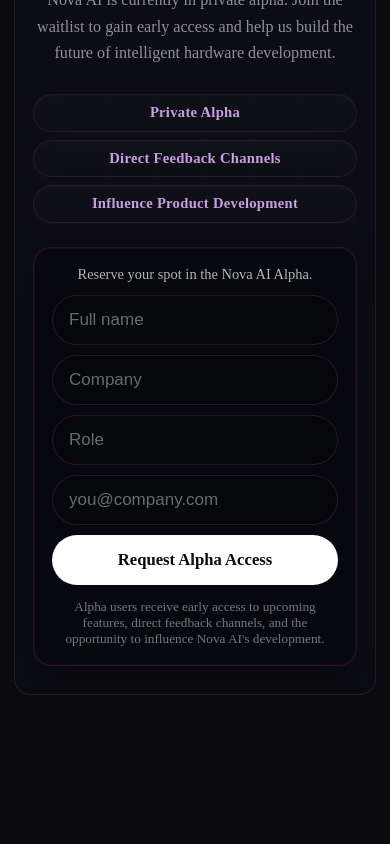
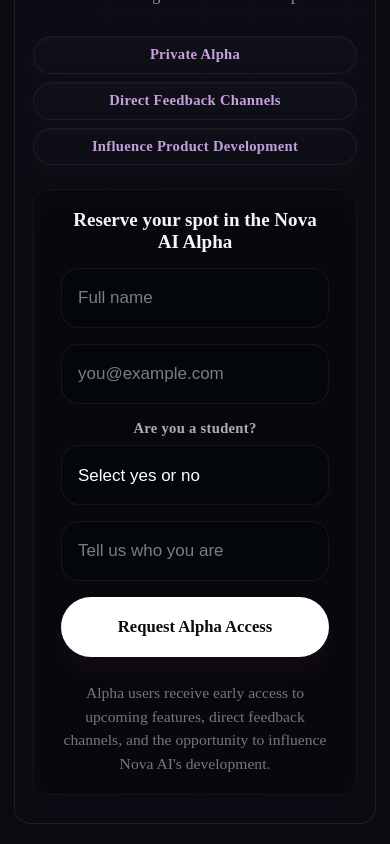
Before and after one commit to aldennoronha2228/nova.ai-landing-page-, a Next.js app: page / in a window 390 px wide. Shown: the part 4516-5360 px from the top of the page. Before the commit the page ends 5231 px from the top, so only its background shows below. Built offline with nearby package versions, Linux system fonts and the light colour scheme; no server answers.

Commit message:
Redesign alpha signup: single-column responsive form, spacing, and controls

```diff
--- a/pages/api/signup.ts
+++ b/pages/api/signup.ts
@@ -96,13 +96,13 @@
 const rememberSignup = async ({
   fullName,
   email,
-  company,
-  role,
+  student,
+  identity,
 }: {
   fullName: string
   email: string
-  company: string
-  role: string
+  student: string
+  identity: string
 }): Promise<{ duplicate: boolean; saved: boolean; docId?: string }> => {
   const normalizedEmail = normalizeEmail(email)
   const db = getAdminDb()
@@ -129,8 +129,8 @@
   await userRef.create({
     email: normalizedEmail,
     fullName,
-    company,
-    role,
+    student,
+    identity: student === 'no' ? identity : '',
     signupDate: FieldValue.serverTimestamp(),
     source: 'website',
     status: 'pending',
@@ -147,11 +147,11 @@
 
   const fullName = getStringField(req.body, 'fullName') || getStringField(req.body, 'name')
   const email = getEmailFromBody(req.body)
-  const company = getStringField(req.body, 'company')
-  const role = getStringField(req.body, 'role')
+  const student = getStringField(req.body, 'student')
+  const identity = getStringField(req.body, 'identity')
 
-  if (!fullName || !company || !role || !email) {
-    return res.status(400).json({ message: 'Please provide your full name, company, role, and a valid email address.' })
+  if (!fullName || !student || !email || (student === 'no' && !identity)) {
+    return res.status(400).json({ message: 'Please provide your full name, student status, and a valid email address.' })
   }
 
   if (!isValidEmail(email)) {
@@ -163,7 +163,7 @@
   const firstName = fullName.split(/\s+/)[0] || 'there'
 
   try {
-    const signup = await rememberSignup({ fullName, email, company, role })
+    const signup = await rememberSignup({ fullName, email, student, identity })
 
     if (signup.duplicate) {
       return res.status(409).json({
@@ -272,8 +272,8 @@
       message,
       fullName,
       email,
-      company,
-      role,
+      student,
+      identity: student === 'no' ? identity : '',
       saved: signup.saved,
       emailed: emailSent,
       duplicate: false,
--- a/src/App.tsx
+++ b/src/App.tsx
@@ -68,6 +68,7 @@
 function App() {
   const [menuOpen, setMenuOpen] = useState(false);
   const [isSubmittingAlpha, setIsSubmittingAlpha] = useState(false);
+  const [isStudent, setIsStudent] = useState<string>("");
   const [alphaStatus, setAlphaStatus] = useState<{
     type: "success" | "error";
     message: string;
@@ -165,11 +166,11 @@
     const form = event.currentTarget;
     const formData = new FormData(form);
     const fullName = String(formData.get("fullName") ?? "").trim();
-    const company = String(formData.get("company") ?? "").trim();
-    const role = String(formData.get("role") ?? "").trim();
+    const student = String(formData.get("student") ?? "").trim();
+    const identity = String(formData.get("identity") ?? "").trim();
     const email = String(formData.get("email") ?? "").trim();
 
-    if (!fullName || !company || !role || !email) {
+    if (!fullName || !student || !email || (student === "no" && !identity)) {
       setAlphaStatus({
         type: "error",
         message: alphaErrorMessage,
@@ -219,8 +220,8 @@
         transaction.set(userRef, {
           email: normalizedEmail,
           fullName,
-          company,
-          role,
+          student,
+          identity: student === "no" ? identity : "",
           signupDate: serverTimestamp(),
           source: "website",
           status: "pending",
@@ -233,9 +234,11 @@
         docId,
         email: normalizedEmail,
         collection: "alpha_users",
+        student,
       });
 
       form.reset();
+      setIsStudent("");
       setAlphaStatus({
         type: "success",
         message: alphaSuccessMessage,
@@ -942,10 +945,10 @@
             className="beta-form"
             onSubmit={handleAlphaSignup}
           >
-            <label className="beta-label" htmlFor="alpha-email">
-              Reserve your spot in the Nova AI Alpha.
-            </label>
-            <div className="beta-input-grid">
+              <div className="alpha-form-container">
+                <h3 className="beta-heading">Reserve your spot in the Nova AI Alpha</h3>
+
+                <div className="alpha-form-fields">
                   <input
                     id="alpha-fullName"
                     type="text"
@@ -953,31 +956,50 @@
                     placeholder="Full name"
                     required
                     disabled={isSubmittingAlpha}
+                    className="form-control"
                   />
-              <input
-                id="alpha-company"
-                type="text"
-                name="company"
-                placeholder="Company"
-                required
-                disabled={isSubmittingAlpha}
-              />
-              <input
-                id="alpha-role"
-                type="text"
-                name="role"
-                placeholder="Role"
-                required
-                disabled={isSubmittingAlpha}
-              />
+
                   <input
                     id="alpha-email"
                     type="email"
                     name="email"
-                placeholder="you@company.com"
+                    placeholder="you@example.com"
                     required
                     disabled={isSubmittingAlpha}
+                    className="form-control"
                   />
+
+                  <div className="beta-field-group">
+                    <label className="beta-field-label" htmlFor="alpha-student">
+                      Are you a student?
+                    </label>
+                    <select
+                      id="alpha-student"
+                      name="student"
+                      required
+                      disabled={isSubmittingAlpha}
+                      value={isStudent}
+                      onChange={(event) => setIsStudent(event.target.value)}
+                      className="form-control"
+                    >
+                      <option value="" disabled>
+                        Select yes or no
+                      </option>
+                      <option value="yes">Yes</option>
+                      <option value="no">No</option>
+                    </select>
+                  </div>
+
+                  <input
+                    id="alpha-identity"
+                    type="text"
+                    name="identity"
+                    placeholder={isStudent === "yes" ? "If not a student, tell us who you are" : "Tell us who you are"}
+                    required={isStudent === "no"}
+                    disabled={isSubmittingAlpha || isStudent === "yes"}
+                    className="form-control"
+                  />
+
                   <button
                     type="submit"
                     className="beta-submit"
@@ -985,7 +1007,7 @@
                   >
                     {isSubmittingAlpha ? "Sending..." : "Request Alpha Access"}
                   </button>
-            </div>
+
                   {alphaStatus ? (
                     <p
                       className={`beta-message beta-message-${alphaStatus.type}`}
@@ -994,11 +1016,14 @@
                       {alphaStatus.message}
                     </p>
                   ) : null}
+
                   <p className="beta-footnote">
                     Alpha users receive early access to upcoming features, direct
                     feedback channels, and the opportunity to influence Nova AI's
                     development.
                   </p>
+                </div>
+              </div>
           </form>
         </motion.div>
       </section>
--- a/src/index.css
+++ b/src/index.css
@@ -24,6 +24,7 @@
 html {
     scroll-behavior: smooth;
     font-size: 106.25%;
+    scrollbar-color: rgba(176, 48, 136, 0.7) rgba(8, 8, 13, 0.92);
 }
 
 body {
@@ -36,6 +37,29 @@
     align-items: center;
     padding: var(--page-gutter);
     min-height: 100dvh;
+}
+
+html::-webkit-scrollbar,
+body::-webkit-scrollbar {
+    width: 10px;
+    height: 10px;
+}
+
+html::-webkit-scrollbar-track,
+body::-webkit-scrollbar-track {
+    background: rgba(8, 8, 13, 0.92);
+}
+
+html::-webkit-scrollbar-thumb,
+body::-webkit-scrollbar-thumb {
+    background: linear-gradient(180deg, rgba(176, 48, 136, 0.92), rgba(118, 34, 92, 0.94));
+    border-radius: 999px;
+    border: 2px solid rgba(8, 8, 13, 0.92);
+}
+
+html::-webkit-scrollbar-thumb:hover,
+body::-webkit-scrollbar-thumb:hover {
+    background: linear-gradient(180deg, rgba(204, 81, 160, 0.96), rgba(145, 41, 108, 0.98));
 }
 
 .hero-viewport {
@@ -907,49 +931,139 @@
 }
 
 .beta-form {
-    background: rgba(10, 12, 18, 0.7);
-    border: 1px solid rgba(176, 48, 136, 0.22);
-    border-radius: 18px;
-    padding: 24px;
-    box-shadow:
-        0 20px 40px rgba(0, 0, 0, 0.35),
-        inset 0 0 0 1px rgba(176, 48, 136, 0.08);
+    position: relative;
+    background: linear-gradient(180deg, rgba(10,12,18,0.78), rgba(7,8,12,0.72));
+    border-radius: 20px;
+    padding: 40px;
+    overflow: visible;
+    box-shadow: 0 30px 80px rgba(12, 8, 20, 0.6), 0 8px 30px rgba(176,48,136,0.06) inset;
+}
+
+.beta-form::before {
+    content: "";
+    position: absolute;
+    inset: 0;
+    border-radius: inherit;
+    padding: 1px;
+    -webkit-mask: linear-gradient(#fff 0 0) content-box, linear-gradient(#fff 0 0);
+    -webkit-mask-composite: xor;
+    mask-composite: exclude;
+    pointer-events: none;
+    background: linear-gradient(90deg, rgba(176,48,136,0.14), rgba(200,120,180,0.08));
+    z-index: 0;
+}
+
+.beta-heading {
+    font-size: 1.36rem;
+    margin: 0 0 20px 0;
+    color: rgba(255,255,255,0.96);
+    font-weight: 700;
+    letter-spacing: -0.01em;
 }
 
 .beta-label {
     display: block;
-    font-size: 0.85rem;
+    font-size: 0.9rem;
     margin-bottom: 12px;
-    color: rgba(255, 255, 255, 0.7);
-}
-
-.beta-input-grid {
+    color: rgba(255, 255, 255, 0.78);
+}
+
+.alpha-grid {
     display: grid;
-    grid-template-columns: repeat(2, minmax(0, 1fr));
-    gap: 12px;
-}
-
-.beta-input-grid input,
-.beta-input-grid .beta-submit {
+    grid-template-columns: 1fr 360px;
+    gap: 24px;
+    align-items: start;
+}
+
+.alpha-col {
+    display: flex;
+    flex-direction: column;
+    gap: 16px;
+    z-index: 1;
+}
+
+.alpha-col-right .action-wrap {
+    display: flex;
+    align-items: center;
+    justify-content: flex-start;
+    margin-top: 8px;
+}
+
+.beta-field-group {
+    display: flex;
+    flex-direction: column;
+    gap: 8px;
+}
+
+.beta-field-label {
+    font-size: 0.78rem;
+    font-weight: 600;
+    letter-spacing: 0.02em;
+    color: rgba(255, 255, 255, 0.68);
+}
+
+.form-control {
     width: 100%;
-}
-
-.beta-input-grid input {
-    flex: 1;
-    padding: 12px 16px;
-    border-radius: 999px;
-    border: 1px solid rgba(176, 48, 136, 0.25);
-    background: rgba(6, 8, 12, 0.8);
+    height: 60px;
+    padding: 14px 22px;
+    border-radius: 18px;
+    border: 1px solid rgba(176,48,136,0.18);
+    background: rgba(6,8,12,0.82);
     color: #ffffff;
-    font-size: 0.9rem;
+    font-size: 0.98rem;
     outline: none;
-}
+    transition: box-shadow 200ms ease, transform 160ms ease, border-color 180ms ease;
+    -webkit-appearance: none;
+    -moz-appearance: none;
+}
+
+.form-control::placeholder {
+    color: rgba(255,255,255,0.48);
+}
+
+.form-control:focus {
+    border-color: rgba(240,110,210,0.9);
+    box-shadow: 0 10px 40px rgba(176,48,136,0.12);
+    transform: translateY(-2px);
+}
+
+.form-control[aria-hidden="true"] { display:none; }
+
+.form-control::-ms-expand { display: none; }
+
+.beta-field-group select {
+    box-sizing: border-box;
+}
+
+.beta-submit {
+    height: 60px;
+    width: 100%;
+    padding: 0 28px;
+    border-radius: 18px;
+    background: linear-gradient(180deg, #ffffff, #f3f3f5);
+    color: #0a0a0f;
+    font-weight: 700;
+    font-size: 1rem;
+    display: inline-flex;
+    align-items: center;
+    justify-content: center;
+    box-shadow: 0 14px 36px rgba(176,48,136,0.09);
+    transition: transform 200ms ease, box-shadow 200ms ease;
+}
+
+.beta-submit:hover:not(:disabled) {
+    transform: translateY(-4px);
+    box-shadow: 0 28px 70px rgba(176,48,136,0.16);
+}
+
+.beta-submit:disabled { opacity: 0.7; cursor: not-allowed; }
 
 .beta-input-grid input::placeholder {
     color: rgba(255, 255, 255, 0.4);
 }
 
-.beta-input-grid input:focus {
+.beta-input-grid input:focus,
+.beta-input-grid select:focus {
     border-color: rgba(240, 110, 210, 0.7);
     box-shadow: 0 0 0 3px rgba(176, 48, 136, 0.2);
 }
@@ -1962,6 +2076,89 @@
         padding: 13px 16px;
     }
 
+    .alpha-form-container { padding: 0; }
+    .alpha-form-fields { gap: 16px; }
+
+    /* Center form and constrain width on desktop */
+    .alpha-form-container {
+        max-width: 600px;
+        margin: 0 auto;
+        width: 100%;
+    }
+
+    .alpha-form-fields {
+        display: flex;
+        flex-direction: column;
+        gap: 20px; /* consistent gap between fields */
+        align-items: stretch;
+    }
+
+    /* Ensure controls are full-width and touch-friendly */
+    .form-control {
+        width: 100%;
+        box-sizing: border-box;
+    }
+
+    /* Mobile-specific adjustments */
+    @media (max-width: 767px) {
+        .beta-form {
+            padding: 20px;
+            border-radius: 14px;
+        }
+
+        .beta-heading {
+            font-size: 1.12rem;
+            text-align: center;
+            margin-bottom: 16px;
+        }
+
+        .alpha-form-container { padding-left: 8px; padding-right: 8px; }
+
+        .alpha-form-fields { gap: 16px; }
+
+        .form-control {
+            height: 60px;
+            padding: 14px 16px;
+            font-size: 1rem;
+        }
+
+        .beta-submit {
+            height: 60px;
+            width: 100%;
+            padding-left: 22px;
+            padding-right: 22px;
+        }
+
+        .beta-footnote {
+            text-align: center;
+            font-size: 0.92rem;
+            line-height: 1.5;
+            margin-top: 8px;
+        }
+
+        /* ensure disabled identity input is visually subdued but still occupies space */
+        #alpha-identity[disabled] {
+            opacity: 0.6;
+            pointer-events: none;
+        }
+
+        /* prevent horizontal scrolling caused by wide shadows/gradients */
+        .beta-form, .alpha-form-container { overflow-x: hidden; }
+    }
+
+    .alpha-col-right .action-wrap {
+        justify-content: stretch;
+    }
+
+    .beta-field-label { font-size: 0.86rem; }
+
+    .beta-input-grid select {
+        min-height: 50px;
+        font-size: 1rem;
+        padding: 13px 16px;
+        padding-right: 42px;
+    }
+
     .features-section,
     .why-section,
     .how-section,
```
Also changed, not shown: 2 other files (tests, documents, lock files or other folders). Lines whose indentation alone changed are shown as unchanged.
